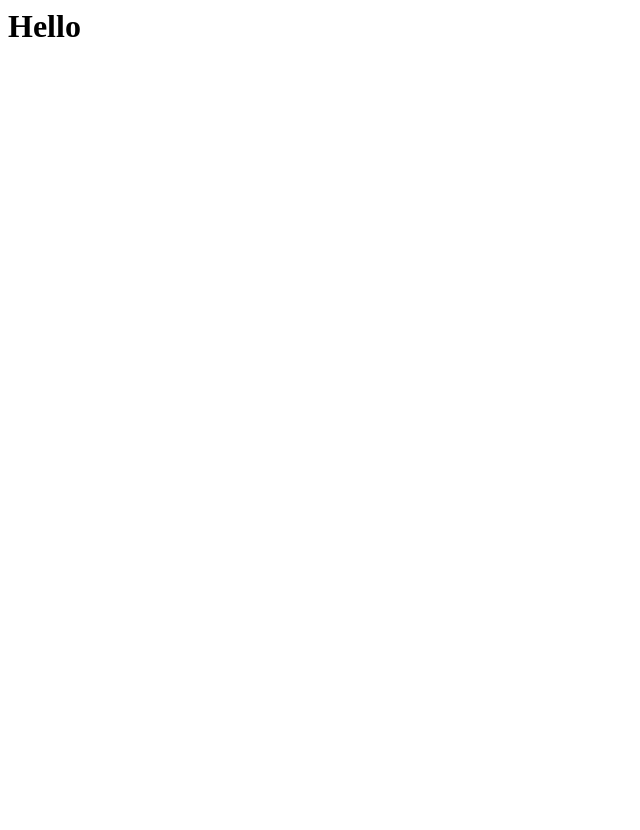
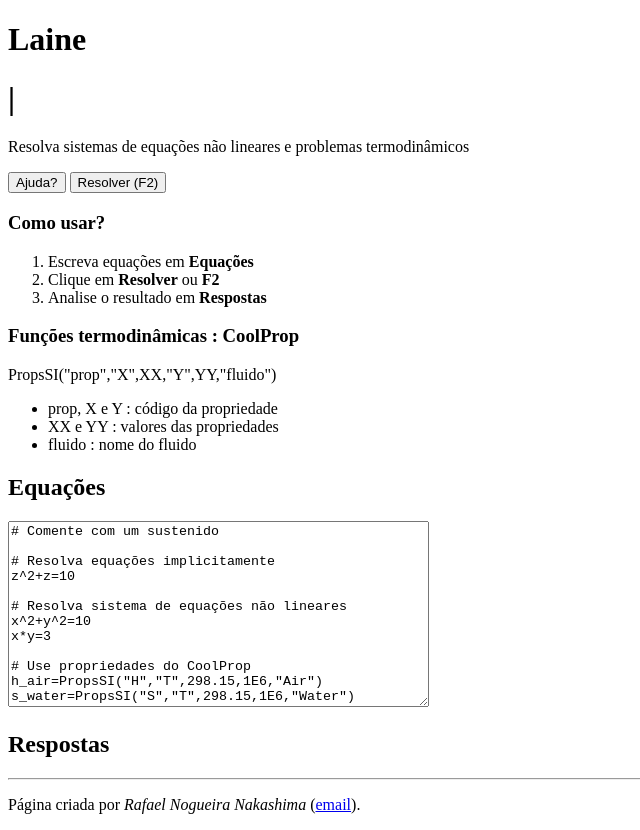
Before and after one commit to srnogueira/laine, a plain HTML site: page index.html in a window 1280 px wide. Shown: the whole page, without its empty margins (0-640 px from the left). Before the commit the page ends 800 px from the top, so only its background shows below. Drawn offline with Linux system fonts and the light colour scheme.

Commit message:
Update index.html

```diff
--- a/index.html
+++ b/index.html
@@ -1 +1,86 @@
-<h1> Hello </h1>
+<!DOCTYPE html>
+
+<html lang="pt" dir="ltr">
+  <head>
+    <meta charset="utf-8">
+    <meta name="author" content="Rafael Nogueira Nakashima">
+    <meta name="description" content="Laine resolve sistemas de equações não lineares e problemas termodinâmicos">
+
+    <!-- Include meta info for sites like facebook and twitter -->
+    <title>Laine</title>
+    <link href="styles/style.css" rel="stylesheet">
+  </head>
+
+  <body>
+    <header>
+      <h1>Laine</h1>
+      <h1>|</h1>
+      <p class="laine"> Resolva sistemas de equações não lineares e problemas termodinâmicos</p>
+    </header>
+
+    <nav>
+      <button class="help">Ajuda?</button>
+      <button class="solve">Resolver (F2)</button>
+
+    </nav>
+
+
+    <div class="helpText">
+      <div>
+	<h3>Como usar?</h3>
+	<ol>
+	  <li> Escreva equações em <strong>Equações</strong> </li>
+	  <li> Clique em <strong>Resolver</strong> ou <strong>F2</strong> </li>
+	  <li> Analise o resultado em <strong> Respostas </strong> </li>
+	</ol>
+      </div>
+      <div>
+	<h3>Funções termodinâmicas : CoolProp</h3>
+	<p> PropsSI("prop","X",XX,"Y",YY,"fluido") </p>
+	<ul>
+	  <li> prop, X e Y : código da propriedade </li>
+	  <li> XX e YY : valores das propriedades </li>
+	  <li> fluido : nome do fluido </li>
+	</ul>
+      </div>
+    </div>
+
+    <main>
+
+      <div>
+	<h2>Equações</h2>
+	<textarea id="box" class="box" rows="12" cols="50" spellcheck="false">
+# Comente com um sustenido
+
+# Resolva equações implicitamente
+z^2+z=10
+
+# Resolva sistema de equações não lineares
+x^2+y^2=10
+x*y=3
+
+# Use propriedades do CoolProp
+h_air=PropsSI("H","T",298.15,1E6,"Air")
+s_water=PropsSI("S","T",298.15,1E6,"Water")
+	</textarea>
+      </div>
+
+
+      <div>
+	<h2>Respostas</h2>
+	<div class="out">
+	</div>
+      </div>
+
+    </main>
+
+    <script src="scripts/math.min.js"></script>
+    <script src="scripts/coolprop.js"></script>
+    <script src="scripts/main.js"></script>
+
+  </body>
+  <footer>
+    <hr>
+	<p> Página criada por <em> Rafael Nogueira Nakashima</em> (<a href="mailto:rafaelnnakashima@usp.br">email</a>).</p>
+  </footer>
+</html>
```
